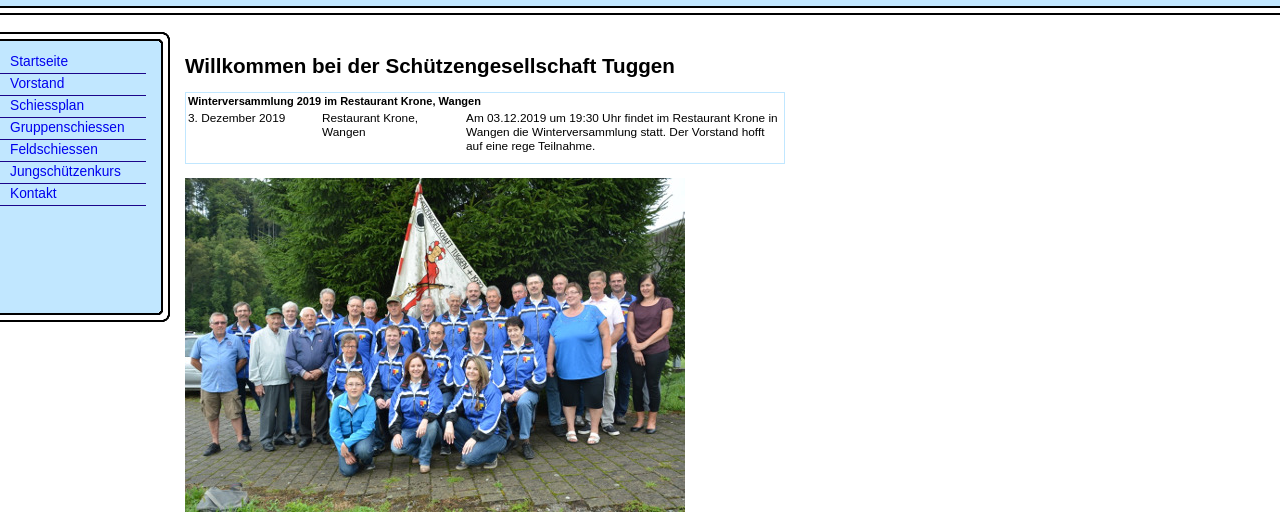
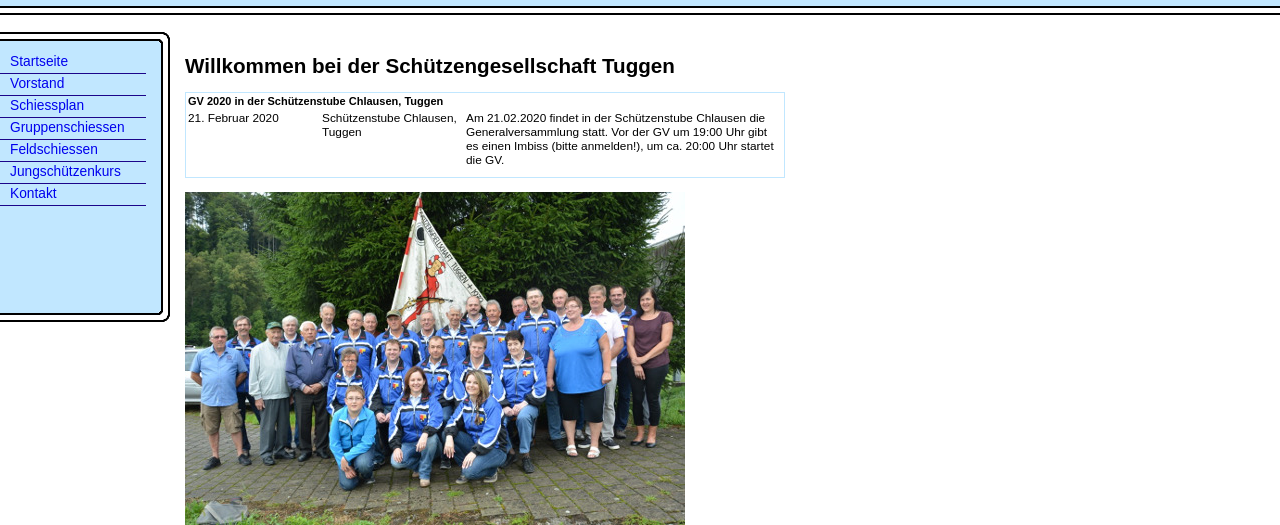
Before and after one commit to mjanser/sg-tuggen-website, a Symfony app: template templates/home.html.twig in a window 1280 px wide. Shown: the part 98-623 px from the top of the page. Run offline with Twig, Linux system fonts and the light colour scheme; the template is opened without the code that fills it, so the values that code supplies are empty; some libraries are stand-ins or nearby versions.

Commit message:
Add GV 2020

```diff
--- a/templates/home.html.twig
+++ b/templates/home.html.twig
@@ -5,18 +5,18 @@
 {% block content %}
 <h1>Willkommen bei der Schützengesellschaft Tuggen</h1>
 <table id="homenews">
-    {#<tr>
-        <td class="newstitle" colspan="3">GV 2019 in der Schützenstube Chlausen, Tuggen</td>
+    <tr>
+        <td class="newstitle" colspan="3">GV 2020 in der Schützenstube Chlausen, Tuggen</td>
     </tr>
     <tr class="newsinfo">
-        <td class="newsdate">15. Februar 2019</td>
+        <td class="newsdate">21. Februar 2020</td>
         <td class="newslocation">Schützenstube Chlausen, Tuggen</td>
         <td class="newstext">
-            Am 15.02.2019 findet in der Schützenstube Chlausen die Generalversammlung statt.
+            Am 21.02.2020 findet in der Schützenstube Chlausen die Generalversammlung statt.
             Vor der GV um 19:00 Uhr gibt es einen Imbiss (bitte anmelden!), um ca. 20:00 Uhr startet die GV.
         </td>
-    </tr>#}
-    <tr>
+    </tr>
+    {#<tr>
         <td class="newstitle" colspan="3">Winterversammlung 2019 im Restaurant Krone, Wangen</td>
     </tr>
     <tr class="newsinfo">
@@ -26,7 +26,7 @@
             Am 03.12.2019 um 19:30 Uhr findet im Restaurant Krone in Wangen die Winterversammlung statt.
             Der Vorstand hofft auf eine rege Teilnahme.
         </td>
-    </tr>
+    </tr>#}
 </table>
 <p>
     <img src="{{ asset('images/verein.jpg') }}" alt="Verein" />
```
